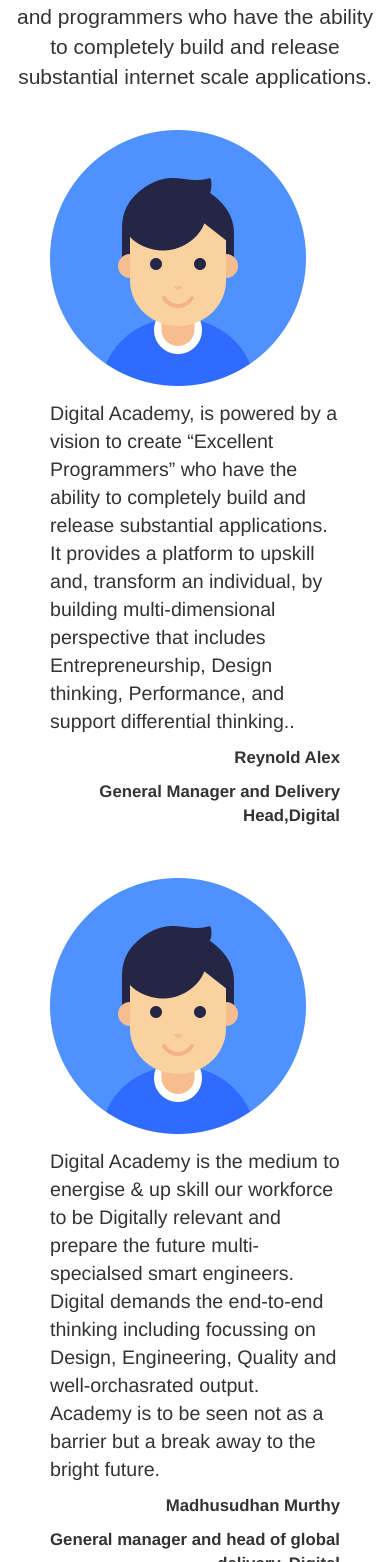
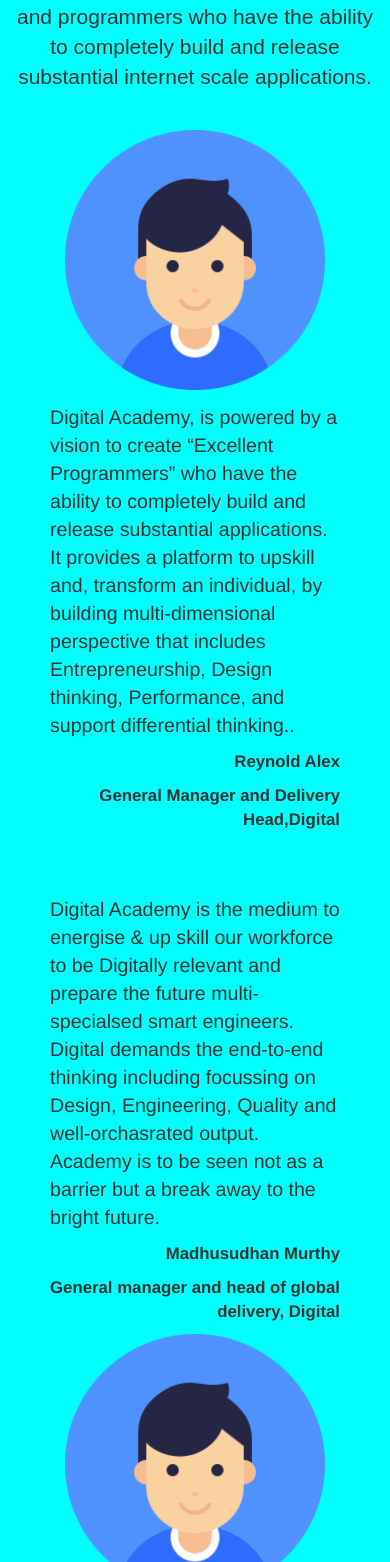
Before and after one commit to kishanlalbj/Digital-Angular, an Angular app: page / in a window 390 px wide. Shown: the part 926-2488 px from the top of the page. Built offline with nearby package versions, Linux system fonts and the light colour scheme.

Commit message:
Home alignment change

```diff
--- a/src/app/home/home.component.html
+++ b/src/app/home/home.component.html
@@ -10,7 +10,7 @@
 		</div>
 	</div> -->
 
-
+	<div style="background-color: cyan">
 		<div class="parallax">
 			<div class="display-content" align="center">
 				<h1 id="hero">Digital Academy</h1>
@@ -27,12 +27,12 @@
 
 
 		<div class="testimonials container">
-		<div class="col-sm-12" style="padding:20px;">
-			<div class="col-sm-6">
-				<img src="assets/navbar/person-flat.png" >
+			<div class="col-sm-12 col-lg-12" style="padding:20px;">
+				<div class="col-sm-4">
+					<img class="col-sm-12 avatar" src="assets/navbar/person-flat.png" >
 				</div>
 
-			<div class="col-sm-6">
+				<div class="col-sm-8 col-lg-8">
 					<p class="speech">Digital Academy, is powered by a vision to
 						create “Excellent Programmers” who
 						have the ability to completely build and
@@ -49,12 +49,8 @@
 			</div>
 
 			<div class="col-sm-12" style="padding:20px;">
-			<div class="col-sm-6">
-				<img src="assets/navbar/person-flat.png" >
 
-			</div>
-
-			<div class="col-sm-6">
+				<div class="col-sm-8">
 					<p class="speech">Digital Academy is the medium to energise & up skill our
 						workforce to be Digitally relevant and prepare the future multi-specialsed
 						smart engineers. Digital demands the end-to-end thinking including focussing on
@@ -66,16 +62,22 @@
 						<p>General manager and head of global delivery, Digital</p>
 					</div>
 				</div>
+				<div class="col-sm-4">
+					<img  class="col-sm-12 avatar" src="assets/navbar/person-flat.png" >
+
+				</div>
+
+
 			</div>
 
 
 			<div class="col-sm-12" style="padding:20px;">
-			<div class="col-sm-6">
-				<img src="assets/navbar/person-flat.png" >
+				<div class="col-sm-4">
+					<img class="col-sm-12 avatar" src="assets/navbar/person-flat.png" >
 
 				</div>
 
-			<div class="col-sm-6">
+				<div class="col-sm-8">
 					<p class="speech">Global head of Engineering, Digital",
 						saying:`Digital demands a more adaptive skill set,
 						one that extends beyond the silo-ed specialisms that
@@ -92,5 +94,7 @@
 						<p>Global head of Engineering, Digital</p>
 					</div>
 				</div>
+
 			</div>
 		</div>
+	</div>
--- a/src/app/home/home.css
+++ b/src/app/home/home.css
@@ -73,3 +73,21 @@
 .individual {
 	padding-top: 3%;
 }
+
+.avatar{
+	width: 70%;
+}
+@media only screen and (max-width: 768px) {
+	.avatar{
+		display:block;
+		margin:0 auto;
+		width: 100%;
+
+	}
+}
+/*@media only screen and (min-width: 768px) {
+	.avatar{
+		margin-top: 10%;
+
+	}
+	}*/
```
Lines whose indentation alone changed are shown as unchanged.
